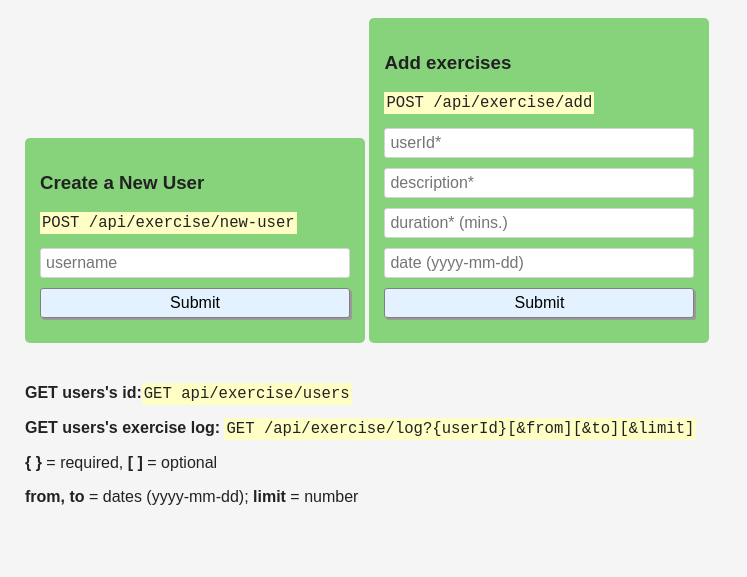
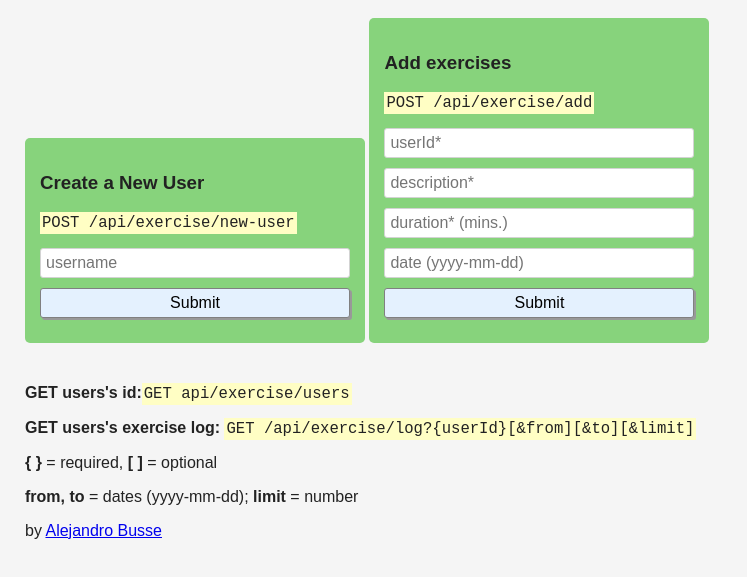
Before and after one commit to Al3busse/exercise-tracker-microservice, a website: page views/index.html in a window 1280 px wide. Shown: the part 65-642 px from the top of the page, without its empty margins (0-747 px from the left). Drawn offline with Linux system fonts and the light colour scheme; files that its build step writes are made by us from their sources.

Commit message:
added footer

```diff
--- a/views/index.html
+++ b/views/index.html
@@ -61,5 +61,8 @@
         number
       </p>
     </div>
+    <div class="footer">
+      <p>by <a href="https://github.com/Al3busse">Alejandro Busse</a></p>
+    </div>
   </body>
 </html>
```
